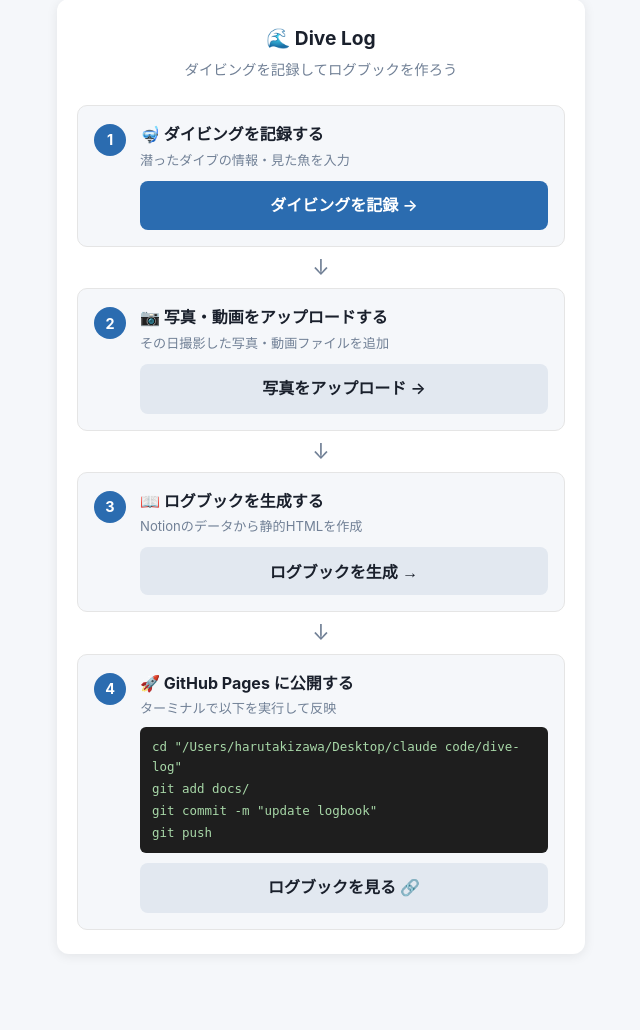
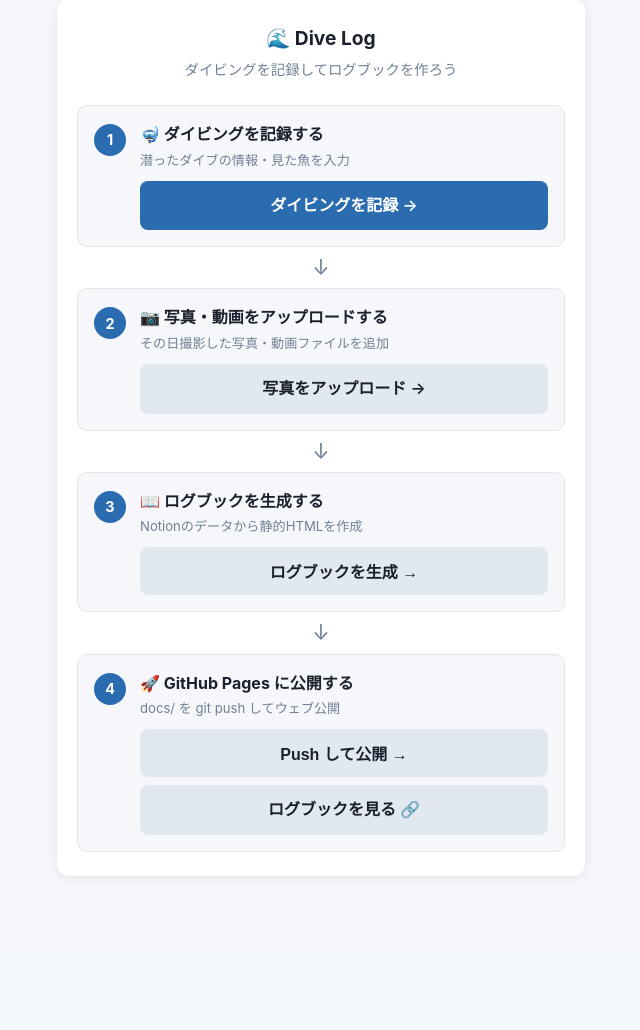
Before and after one commit to HaruTakiFreelance/dive-log, a Flask app: page / in a window 1280 px wide. Shown: the part 77-1107 px from the top of the page, without its empty margins (319-959 px from the left). After the commit the page ends 954 px from the top, so only its background shows below. Run offline with Flask 3, Linux system fonts and the light colour scheme; parts of the project's set-up code (start-up, migrations or seed data) failed here and were passed over.

Commit message:
feat: photo upload card on home, git push button on local app, remove subtitle

```diff
--- a/app.py
+++ b/app.py
@@ -241,6 +241,23 @@ def build_logbook():
     return jsonify({"ok": False, "message": result.stderr.strip()[-400:]}), 500
 
 
+@app.route("/push", methods=["POST"])
+def git_push():
+    import subprocess
+    repo = str(Path(__file__).parent)
+    now = datetime.now().strftime("%Y-%m-%d %H:%M")
+    cmds = [
+        ["git", "-C", repo, "add", "docs/"],
+        ["git", "-C", repo, "commit", "--allow-empty", "-m", f"update logbook {now}"],
+        ["git", "-C", repo, "push"],
+    ]
+    for cmd in cmds:
+        r = subprocess.run(cmd, capture_output=True, text=True, timeout=60)
+        if r.returncode != 0 and "nothing to commit" not in r.stdout:
+            return jsonify({"ok": False, "message": r.stderr.strip()[-400:]}), 500
+    return jsonify({"ok": True, "message": "GitHub Pages に公開しました"})
+
+
 if __name__ == "__main__":
     print("🤿 Dive Log App — http://localhost:5001")
     print("   スマホからは http://<あなたのMacのIP>:5001 でアクセス可")
--- a/templates/index.html
+++ b/templates/index.html
@@ -53,15 +53,13 @@
       <div class="step-num">4</div>
       <div class="step-body">
         <div class="step-title">🚀 GitHub Pages に公開する</div>
-        <div class="step-desc">ターミナルで以下を実行して反映</div>
-        <div class="code-block">
-          <code>cd "/Users/harutakizawa/Desktop/claude code/dive-log"</code>
-          <code>git add docs/</code>
-          <code>git commit -m "update logbook"</code>
-          <code>git push</code>
-        </div>
+        <div class="step-desc">docs/ を git push してウェブ公開</div>
+        <button class="btn btn-secondary btn-full" style="margin-top:10px;" id="btn-push" onclick="pushToGitHub()">
+          Push して公開 →
+        </button>
+        <p id="push-msg" style="font-size:.78rem; color:var(--sub); margin-top:6px; display:none;"></p>
         <a href="https://harutakifreelance.github.io/dive-log/" target="_blank" rel="noopener"
-           class="btn btn-secondary btn-full" style="margin-top:10px;">
+           class="btn btn-secondary btn-full" style="margin-top:8px;">
           ログブックを見る 🔗
         </a>
       </div>
@@ -71,6 +69,31 @@
 </div>
 
 <script>
+async function pushToGitHub() {
+  const btn = document.getElementById('btn-push');
+  const msg = document.getElementById('push-msg');
+  btn.disabled = true;
+  btn.textContent = '⏳ Push中...';
+  msg.style.display = 'none';
+  try {
+    const res = await fetch('/push', { method: 'POST' });
+    const data = await res.json();
+    if (data.ok) {
+      btn.textContent = '✅ 公開完了！';
+      msg.style.display = 'block';
+      msg.textContent = data.message;
+    } else {
+      btn.disabled = false;
+      btn.textContent = 'Push して公開 →';
+      alert('エラー: ' + data.message);
+    }
+  } catch (e) {
+    btn.disabled = false;
+    btn.textContent = 'Push して公開 →';
+    alert('通信エラー: ' + e.message);
+  }
+}
+
 async function buildLogbook() {
   const btn = document.getElementById('btn-build');
   const msg = document.getElementById('build-msg');
```
Also changed, not shown: docs/index.html (+5 -2 lines), output_templates/home.html (+5 -2 lines).
